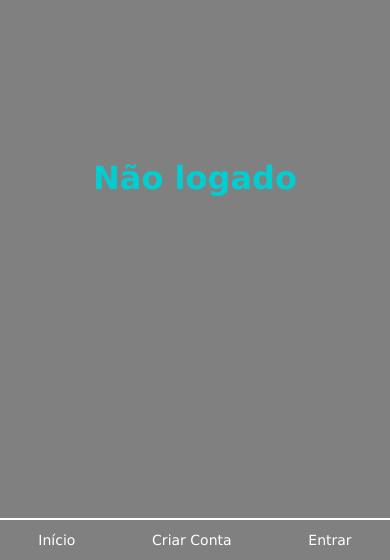
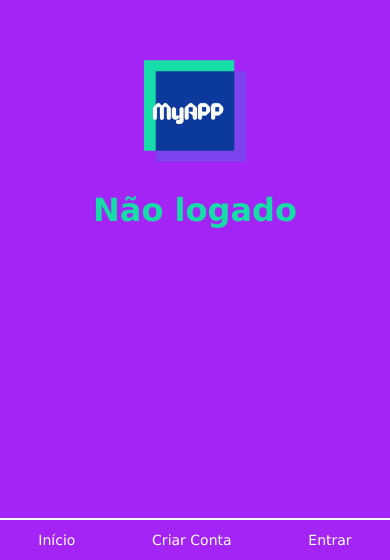
Before and after one commit to leonardorochedo/expo-test, a React Native app in the folder frontend/: screen /Home in a window 390 px wide. Shown: the part 284-844 px from the top of the page. Built offline with nearby package versions, Linux system fonts and the light colour scheme.

Commit message:
add: image logo, change colors

```diff
--- /dev/null
+++ b/frontend/components/ImageLogo.js
@@ -0,0 +1,12 @@
+import { Image } from 'react-native';
+
+import logo from '../assets/logo.png';
+
+export function ImageLogo() {
+    return (
+        <Image
+            source={logo}
+            style={{width: '10rem', height: '10rem'}}
+        />
+    );
+}
--- a/frontend/package.json
+++ b/frontend/package.json
@@ -1,5 +1,5 @@
 {
-  "name": "my-app",
+  "name": "myapp",
   "version": "1.0.0",
   "main": "node_modules/expo/AppEntry.js",
   "scripts": {
--- a/frontend/pages/HomeScreen.js
+++ b/frontend/pages/HomeScreen.js
@@ -3,6 +3,7 @@ import { Text, View } from 'react-native';
 
 import { styles } from '../utils/styles';
 
+import { ImageLogo } from '../components/ImageLogo';
 import { Navbar } from '../components/Navbar';
 
 import { Context } from '../context/UserContext';
@@ -13,6 +14,7 @@ export function HomeScreen() {
 
     return (
       <View style={styles.container}>
+        <ImageLogo />
         {authenticated ? (
             <Text style={styles.title} >Logado</Text>
         )
--- a/frontend/pages/LoginScreen.js
+++ b/frontend/pages/LoginScreen.js
@@ -6,6 +6,7 @@ import { Notification } from '../components/Notification';
 import { InputArea } from '../components/InputArea';
 import { FormInput } from '../components/FormInput';
 import { Navbar } from '../components/Navbar';
+import { ImageLogo } from '../components/ImageLogo';
 
 import { Context } from '../context/UserContext';
 
@@ -32,7 +33,7 @@ export function LoginScreen({ navigation }) {
     return (
       <View style={styles.container}>
         <Notification message={notify?.message} type={notify?.type} />
-        <Text style={styles.title} >MyApp!</Text>
+        <ImageLogo />
         <FormInput buttonTitle="Entrar" onPressHandle={handleSubmit(onSubmit)} >
           <InputArea title="E-mail" placeholder="Digite seu e-mail" onChangeTextHandle={text => setValue('email', text)} />
           <InputArea title="Senha" placeholder="Digite sua senha" onChangeTextHandle={text => setValue('password', text)} secureTextEntry={true} />
--- a/frontend/pages/PerfilScreen.js
+++ b/frontend/pages/PerfilScreen.js
@@ -1,12 +1,14 @@
 import { Text, View } from 'react-native';
 
 import { Navbar } from '../components/Navbar';
+import { ImageLogo } from '../components/ImageLogo';
 
 import { styles } from '../utils/styles';
 
 export function PerfilScreen() {
     return (
         <View style={styles.container}>
+            <ImageLogo />
             <Text style={styles.title}>Perfil</Text>
             <Navbar />
         </View>
--- a/frontend/pages/PostScreen.js
+++ b/frontend/pages/PostScreen.js
@@ -1,12 +1,14 @@
 import { Text, View } from 'react-native';
 
 import { Navbar } from '../components/Navbar';
+import { ImageLogo } from '../components/ImageLogo';
 
 import { styles } from '../utils/styles';
 
 export function PostScreen() {
     return (
         <View style={styles.container}>
+            <ImageLogo />
             <Text style={styles.title}>Criar Post</Text>
             <Navbar />
         </View>
--- a/frontend/pages/RegisterScreen.js
+++ b/frontend/pages/RegisterScreen.js
@@ -6,6 +6,7 @@ import { Notification } from '../components/Notification';
 import { InputArea } from '../components/InputArea';
 import { FormInput } from '../components/FormInput';
 import { Navbar } from '../components/Navbar';
+import { ImageLogo } from '../components/ImageLogo';
 
 import { Context } from '../context/UserContext';
 
@@ -35,7 +36,7 @@ export function RegisterScreen({ navigation }) {
     return (
       <View style={styles.container}>
         <Notification message={notify?.message} type={notify?.type} />
-        <Text style={styles.title} >MyApp!</Text>
+        <ImageLogo />
         <FormInput buttonTitle="Registrar" onPressHandle={handleSubmit(onSubmit)} >
           <InputArea title="Nome" placeholder="Digite seu nome" onChangeTextHandle={text => setValue('name', text)} />
           <InputArea title="Celular" placeholder="Digite seu celular" onChangeTextHandle={text => setValue('phone', text)} />
--- a/frontend/utils/styles.js
+++ b/frontend/utils/styles.js
@@ -1,17 +1,18 @@
 import { StyleSheet } from 'react-native';
 
 var font_family = 'Verdana'
-var title_color = '#00ced1'
+var title_color = '#16dca7'
 var text_color = '#fff'
 
 export const styles = StyleSheet.create({
     // Geral
     container: {
       flex: 1,
-      backgroundColor: 'grey',
+      backgroundColor: '#a424f5',
       alignItems: 'center',
       justifyContent: 'center',
-      paddingTop: '5rem',
+      paddingTop: '2rem',
+      paddingBottom: '3rem',
     },
     title: {
       fontSize: '2rem',
```
Also changed, not shown: frontend/assets/logo.png (added), 1 other file (tests, documents, lock files or other folders).
